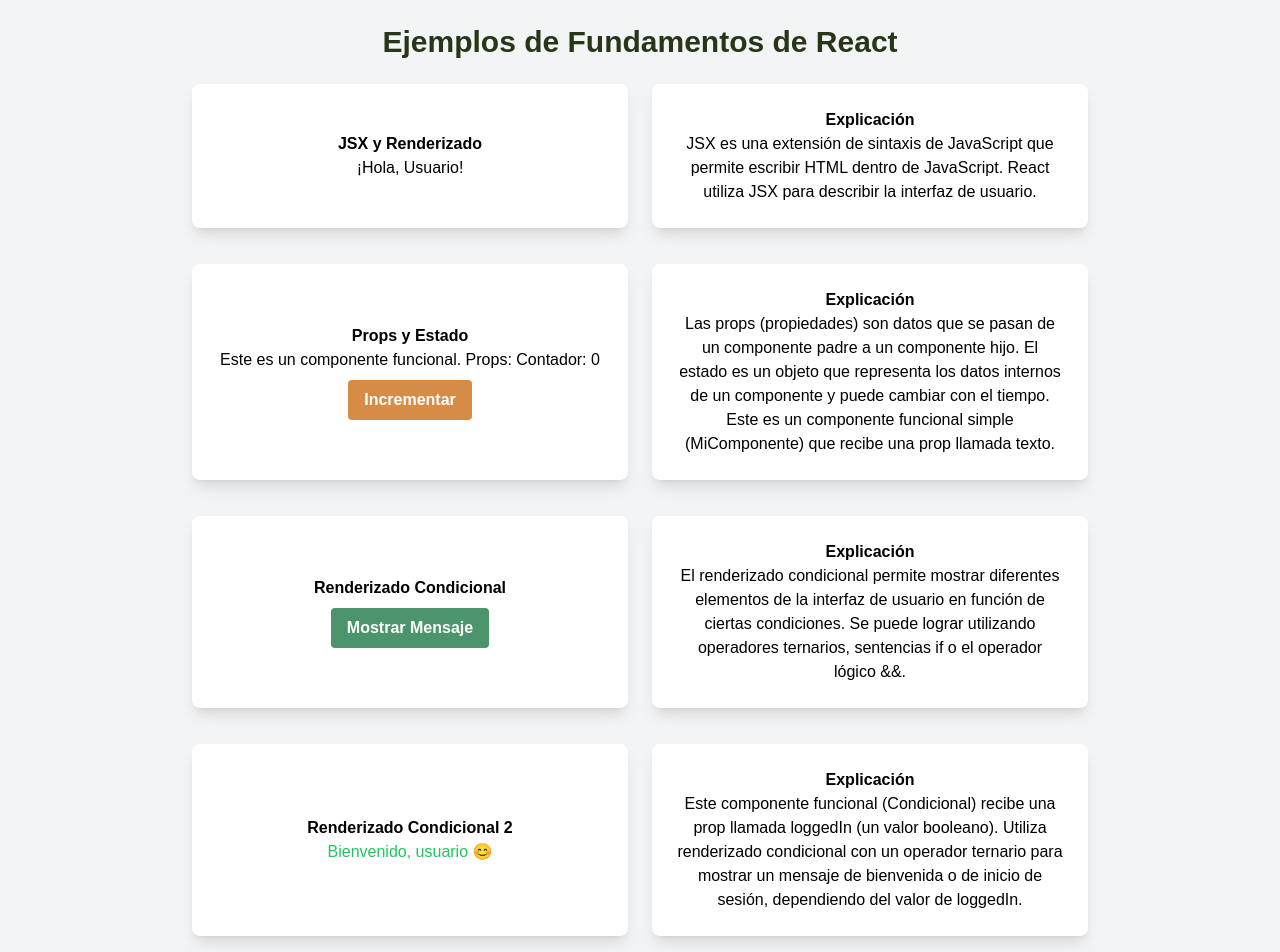
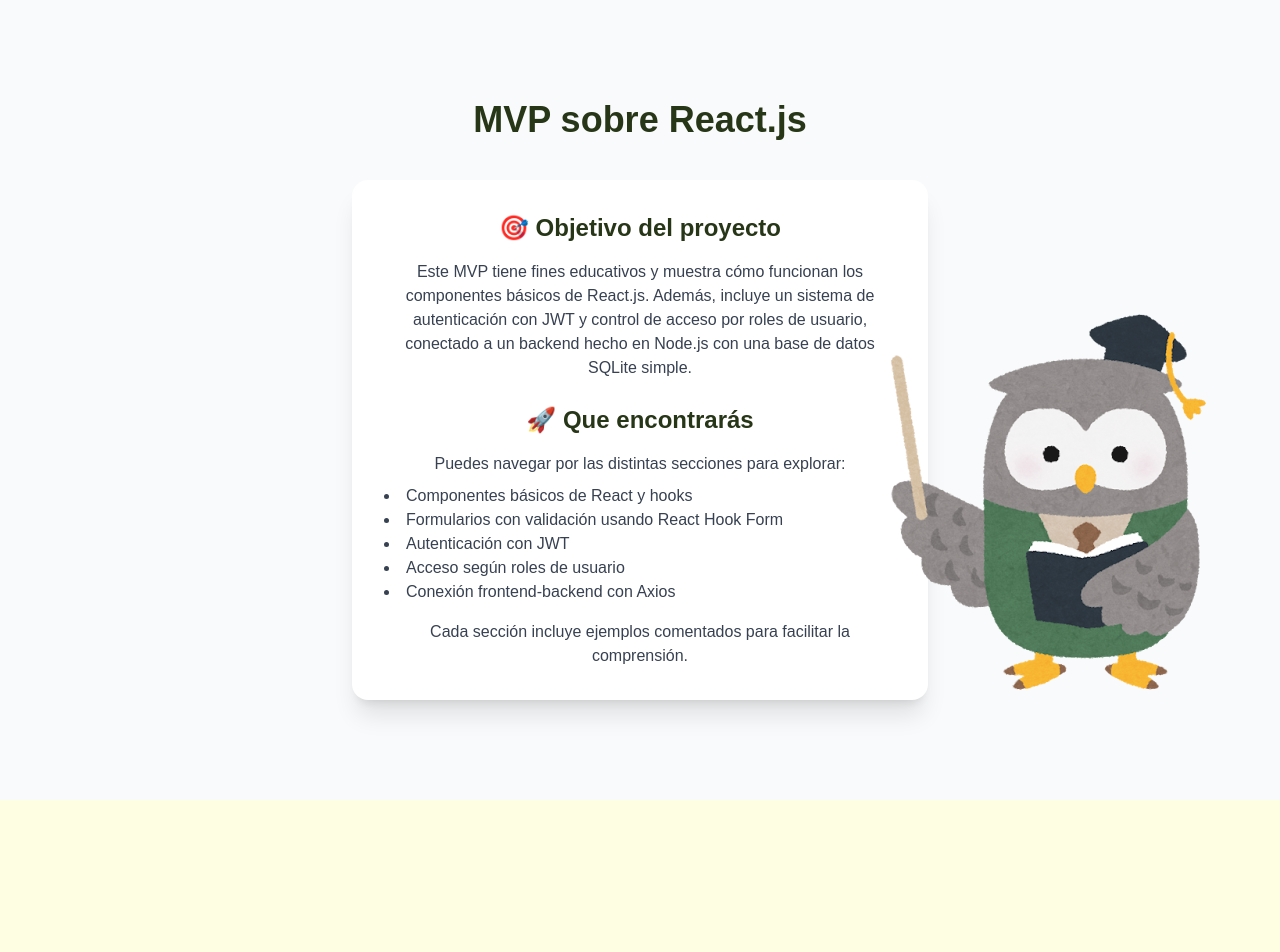
Before and after one commit to ign-mendezs/mi-proyecto-react, a Next.js app: page / in a window 1280 px wide. Shown: the part 60-1012 px from the top of the page. After the commit the page ends 860 px from the top, so only its background shows below. Built offline with nearby package versions, Linux system fonts and the light colour scheme.

Commit message:
update index with introduction

```diff
--- a/src/pages/index.js
+++ b/src/pages/index.js
@@ -1,105 +1,42 @@
-import React, { useState, Profiler } from 'react';
-import MiComponente from '../components/MiComponente';
-import Condicional from "../components/Condicional";
-import ThemeSwitcher from '../components/ThemeSwitcher';
-import { ThemeProvider } from '../context/ThemeContext';
+import React from 'react';
 
 function HomePage() {
-  const nombre = 'Usuario';
-  const mensaje = <p>¡Hola, {nombre}!</p>;
+  return (
+    <main className="min-h-screen flex flex-col items-center justify-center bg-gray-50 p-6">
+      <h1 className="text-4xl font-bold text-center mb-10">MVP sobre React.js</h1>
+      <div className="relative">
 
-  const [contador, setContador] = useState(0);
-  const [mostrarMensaje, setMostrarMensaje] = useState(false);
+        {/* Decoración */}
+        <img src="fondos/animal_chara_fukurou_hakase.png"
+          alt="Decoración" className="absolute -right-80 bottom-0 w-22 h-auto opacity-90 pointer-events-none"/>
 
-  const onRender = (id, phase, actualDuration) => {
-    console.log(`Profiler: ${id} - ${phase} - actualDuration: ${actualDuration}`);
-  };
+          {/* Card */}
+          <div className="bg-white shadow-xl rounded-2xl p-8 max-w-xl text-center">
+            <h2 className="text-2xl font-semibold mb-4">🎯 Objetivo del proyecto</h2>
+            <p className="text-gray-700 mb-6">
+              Este MVP tiene fines educativos y muestra cómo funcionan los componentes básicos de React.js.
+              Además, incluye un sistema de autenticación con JWT y control de acceso por roles de usuario,
+              conectado a un backend hecho en Node.js con una base de datos SQLite simple.
+            </p>
 
-  return (
-    <ThemeProvider>
-      <Profiler id="HomePage" onRender={onRender}>
-        <div className="min-h-screen flex flex-col items-center justify-center bg-gray-100 p-6">
-          <h1 className="text-3xl font-bold mb-6 text-center">Ejemplos de Fundamentos de React</h1>
+            <h2 className="text-2xl font-semibold mb-4">🚀 Que encontrarás</h2>
+            <p className="text-gray-700 mb-2">
+              Puedes navegar por las distintas secciones para explorar:
+            </p>
+            <ul className="text-left text-gray-700 list-disc list-inside mb-4">
+              <li>Componentes básicos de React y hooks</li>
+              <li>Formularios con validación usando React Hook Form</li>
+              <li>Autenticación con JWT</li>
+              <li>Acceso según roles de usuario</li>
+              <li>Conexión frontend-backend con Axios</li>
+            </ul>
 
-          <div className="grid grid-cols-2 gap-3 w-full max-w-4xl">
-            {/* Card 1: JSX y Renderizado */}
-            <div className="col-span-2 flex gap-x-6">
-              <div className="card w-1/3 flex flex-col items-center justify-center">
-                <h2 className='font-bold'>JSX y Renderizado</h2>
-                {mensaje}
-              </div>
-              <div className="card w-2/3 py-4">
-                <h2 className='font-bold'>Explicación</h2>
-                <p>JSX es una extensión de sintaxis de JavaScript que permite escribir HTML dentro de JavaScript. React utiliza JSX para describir la interfaz de usuario.</p>
-              </div>
-            </div>
-
-            {/* Card 2: Props y Estado */}
-            <div className="col-span-2 flex gap-x-6">
-              <div className="card w-1/3 flex flex-col items-center justify-center">
-                <h2 className='font-bold'>Props y Estado</h2>
-                <MiComponente texto={`Contador: ${contador}`} />
-                <button
-                  className="btn btn-blue"
-                  onClick={() => setContador(contador + 1)}
-                >
-                  Incrementar
-                </button>
-              </div>
-              <div className="card w-2/3 py-4">
-                <h2 className='font-bold'>Explicación</h2>
-                <p>Las props (propiedades) son datos que se pasan de un componente padre a un componente hijo. El estado es un objeto que representa los datos internos de un componente y puede cambiar con el tiempo.</p>
-                <p>Este es un componente funcional simple (MiComponente) que recibe una prop llamada texto.</p>
-              </div>
-            </div>
-
-            {/* Card 3: Renderizado Condicional */}
-            <div className="col-span-2 flex gap-x-6">
-              <div className="card w-1/3 flex flex-col items-center justify-center">
-                <h2 className='font-bold'>Renderizado Condicional</h2>
-                <button
-                  className="btn btn-green"
-                  onClick={() => setMostrarMensaje(!mostrarMensaje)}
-                >
-                  {mostrarMensaje ? 'Ocultar' : 'Mostrar'} Mensaje
-                </button>
-                {mostrarMensaje && <p className="mt-2">Este mensaje se muestra condicionalmente.</p>}
-              </div>
-              <div className="card w-2/3 py-4">
-                <h2 className='font-bold'>Explicación</h2>
-                <p>El renderizado condicional permite mostrar diferentes elementos de la interfaz de usuario en función de ciertas condiciones. Se puede lograr utilizando operadores ternarios, sentencias if o el operador lógico &&.</p>
-              </div>
-            </div>
-
-            {/* Card 4: Renderizado Condicional 2 */}
-            <div className="col-span-2 flex gap-x-6">
-              <div className="card w-1/3 flex flex-col items-center justify-center">
-                <h2 className='font-bold'>Renderizado Condicional 2</h2>
-                <Condicional loggedIn={true} />
-              </div>
-              <div className="card w-2/3 py-4">
-                <h2 className='font-bold'>Explicación</h2>
-                <p>Este componente funcional (Condicional) recibe una prop llamada loggedIn (un valor booleano). Utiliza renderizado condicional con un operador ternario para mostrar un mensaje de bienvenida o de inicio de sesión, dependiendo del valor de loggedIn.</p>
-              </div>
-            </div>
-            {/* Card 5: cambio theme */}
-            <div className="col-span-2 flex gap-x-6">
-              <div className="card w-1/3 flex flex-col items-center justify-center">
-                <h2 className='font-bold'>Cambio de tema</h2>
-                <ThemeSwitcher />
-              </div>
-              <div className="card w-2/3 py-4">
-                <h2 className='font-bold'>Explicación</h2>
-                <p> Los hooks permiten usar el estado y otros efectos de React en componentes funcionales. </p>
-                <p> useState: Se utiliza para mantener el estado isDarkMode, que indica si el tema oscuro está activado o no. </p>
-                <p> useEffect: Se utiliza para aplicar el tema al document.body cada vez que isDarkMode cambia. Esto se logra agregando o eliminando las clases dark y light del body. Esto permite que el estado del tema sea persistente en el body del documento. </p>
-              </div>
-            </div>
+            <p className="text-gray-700">
+              Cada sección incluye ejemplos comentados para facilitar la comprensión.
+            </p>
           </div>
-
-        </div>
-      </Profiler>
-    </ThemeProvider>
+      </div>
+    </main>
   );
 }
 
```
